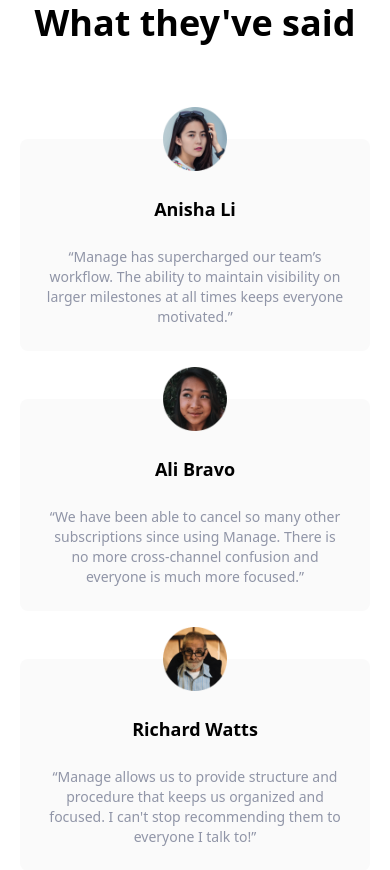
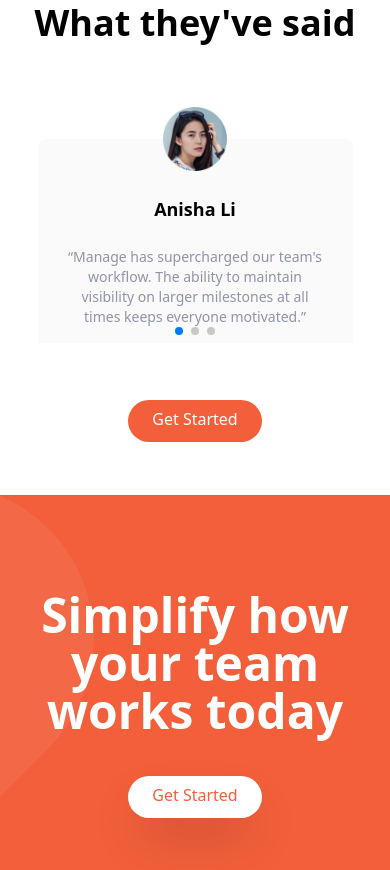
Before and after one commit to alizwarraich/tailwind-manage-landing-page, a website: page index.html in a window 390 px wide. Shown: the part 1979-2849 px from the top of the page. Drawn offline with nearby package versions, Linux system fonts and the light colour scheme.

Commit message:
Added Carousel

```diff
--- a/index.html
+++ b/index.html
@@ -10,6 +10,8 @@
     <link rel="icon" type="image/png" sizes="16x16" href="./img/favicon-16x16.png">
     <link rel="manifest" href="./img/site.webmanifest">
     <link rel="stylesheet" href="css/main.css">
+    <link rel="stylesheet" href="https://cdn.jsdelivr.net/npm/swiper@8/swiper-bundle.min.css" />
+    <script src="https://cdn.jsdelivr.net/npm/swiper@8/swiper-bundle.min.js"></script>
     <script src="js/script.js" defer></script>
     <title>Manage Landing Page</title>
 </head>
@@ -186,15 +188,18 @@
             <h2 class="text-4xl font-bold text-center">
                 What they've said
             </h2>
+
+            <!-- Swiper -->
+            <div class="swiper">
                 <!-- Testimonials container -->
-            <div class="flex flex-col mt-24 md:flex-row md:space-x-6">
+                <div class="swiper-wrapper flex flex-col mt-24 md:flex-row md:space-x-6">
                     <!-- Testimonial 1 -->
                     <div
-                    class="mb-12 flex flex-col items-center p-6 space-y-6 rounded-lg bg-veryLightGray md:mb-0 md:w-1/3">
+                        class="swiper-slide mb-12 flex flex-col items-center p-6 space-y-6 rounded-lg bg-veryLightGray md:mb-0 md:w-1/3">
                         <img src="img/avatar-anisha.png" class="w-16 -mt-14" alt="" />
                         <h5 class="text-lg font-bold">Anisha Li</h5>
                         <p class="text-sm text-darkGrayishBlue">
-                        “Manage has supercharged our team’s workflow. The ability to
+                            “Manage has supercharged our team's workflow. The ability to
                             maintain visibility on larger milestones at all times keeps
                             everyone motivated.”
                         </p>
@@ -202,7 +207,7 @@
 
                     <!-- Testimonial 2 -->
                     <div
-                    class="mb-12 flex flex-col items-center p-6 space-y-6 rounded-lg bg-veryLightGray md:mb-0 md:w-1/3">
+                        class="swiper-slide mb-12 flex flex-col items-center p-6 space-y-6 rounded-lg bg-veryLightGray md:mb-0 md:w-1/3">
                         <img src="img/avatar-ali.png" class="w-16 -mt-14" alt="" />
                         <h5 class="text-lg font-bold">Ali Bravo</h5>
                         <p class="text-sm text-darkGrayishBlue">
@@ -214,7 +219,7 @@
 
                     <!-- Testimonial 3 -->
                     <div
-                    class="mb-12 flex flex-col items-center p-6 space-y-6 rounded-lg bg-veryLightGray md:mb-0 md:w-1/3">
+                        class="swiper-slide mb-12 flex flex-col items-center p-6 space-y-6 rounded-lg bg-veryLightGray md:mb-0 md:w-1/3">
                         <img src="img/avatar-richard.png" class="w-16 -mt-14" alt="" />
                         <h5 class="text-lg font-bold">Richard Watts</h5>
                         <p class="text-sm text-darkGrayishBlue">
@@ -223,6 +228,9 @@
                         </p>
                     </div>
                 </div>
+                <div class="swiper-pagination -mb-2"></div>
+            </div>
+
             <!-- Button -->
             <div class="my-16">
                 <a href="#" class="p-3 px-6 pt-2 text-white bg-brightRed rounded-full baseline hover:bg-brightRedLight">
--- a/input.css
+++ b/input.css
@@ -71,3 +71,43 @@
 .open .hamburger-bottom {
     transform: rotate(-45deg) translateY(6px) translate(-6px);
 }
+
+.swiper {
+    width: 90%;
+    height: 300px;
+}
+
+@media (max-width: 576px) {
+    .no-swipper {
+        display: none;
+    }
+}
+
+@media(min-width: 576px) {
+    .swipper {
+        display: none;
+    }
+}
+
+.no-swiper-pagination {
+    display: none;
+}
+
+/* 768 */
+/* @media (min-width: 576px) {
+    .swiper {
+        display: none;
+    }
+
+    .swiper-wrapper {
+        display: none;
+    }
+
+    .swiper-slide {
+        display: none;
+    }
+
+    .swiper-pagination {
+        display: none;
+    }
+} */
--- a/js/script.js
+++ b/js/script.js
@@ -1,8 +1,54 @@
 const btn = document.getElementById('menu-btn')
 const nav = document.getElementById('menu')
+const swiper_container = document.getElementsByClassName('swiper')[0]
+const swiper_wrapper = document.getElementsByClassName('swiper-wrapper')[0]
+const swiper_slide = document.getElementsByClassName('swiper-slide')[0]
+const swiper_slide1 = document.getElementsByClassName('swiper-slide')[1]
+const swiper_slide2 = document.getElementsByClassName('swiper-slide')[2]
+const swiper_pagination = document.getElementsByClassName('swiper-pagination')[0]
+
+
+if (window.innerWidth > 576) {
+    swiper_container.classList.remove('swiper')
+    swiper_wrapper.classList.remove('swiper-wrapper')
+    swiper_pagination.classList.add('no-swiper-pagination')
+    swiper_slide.classList.remove('swiper-slide')
+    swiper_slide1.classList.remove('swiper-slide')
+    swiper_slide2.classList.remove('swiper-slide')
+}
+else {
+    swiper_container.classList.add('swiper')
+    swiper_wrapper.classList.add('swiper-wrapper')
+    swiper_pagination.classList.remove('no-swiper-pagination')
+    swiper_slide.classList.add('swiper-slide')
+    swiper_slide1.classList.add('swiper-slide')
+    swiper_slide2.classList.add('swiper-slide')
+}
 
 btn.addEventListener('click', () => {
     btn.classList.toggle('open')
     nav.classList.toggle('flex')
     nav.classList.toggle('hidden')
 })
+
+const swiper = new Swiper('.swiper', {
+    // Optional parameters
+    direction: 'horizontal',
+    // loop: true,
+
+    // If we need pagination
+    pagination: {
+        el: '.swiper-pagination',
+    },
+
+    // Navigation arrows
+    navigation: {
+        nextEl: '.swiper-button-next',
+        prevEl: '.swiper-button-prev',
+    },
+
+    // And if we need scrollbar
+    // scrollbar: {
+    //     el: '.swiper-scrollbar',
+    // },
+});
```
Also changed, not shown: css/main.css. Lines whose indentation alone changed are shown as unchanged.
